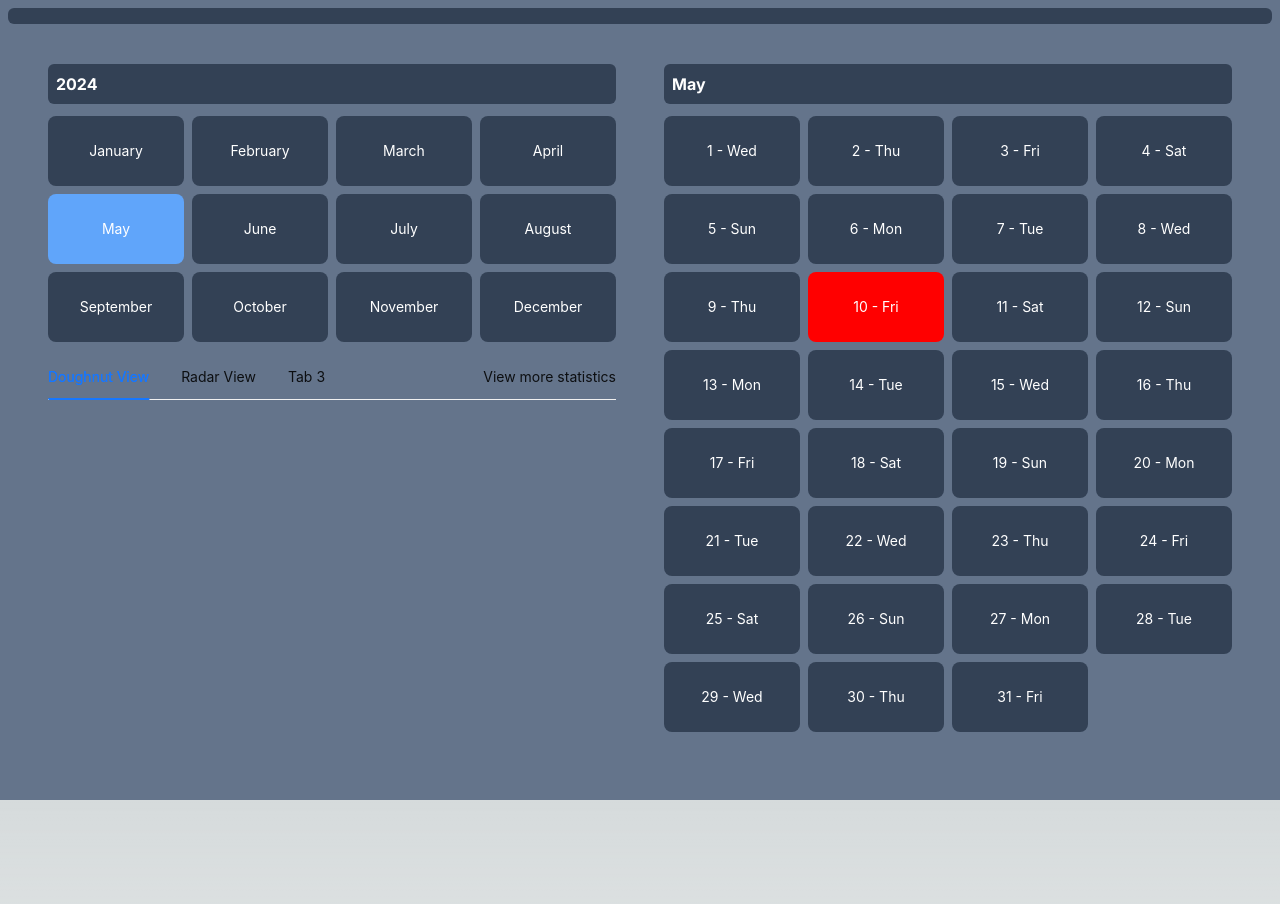
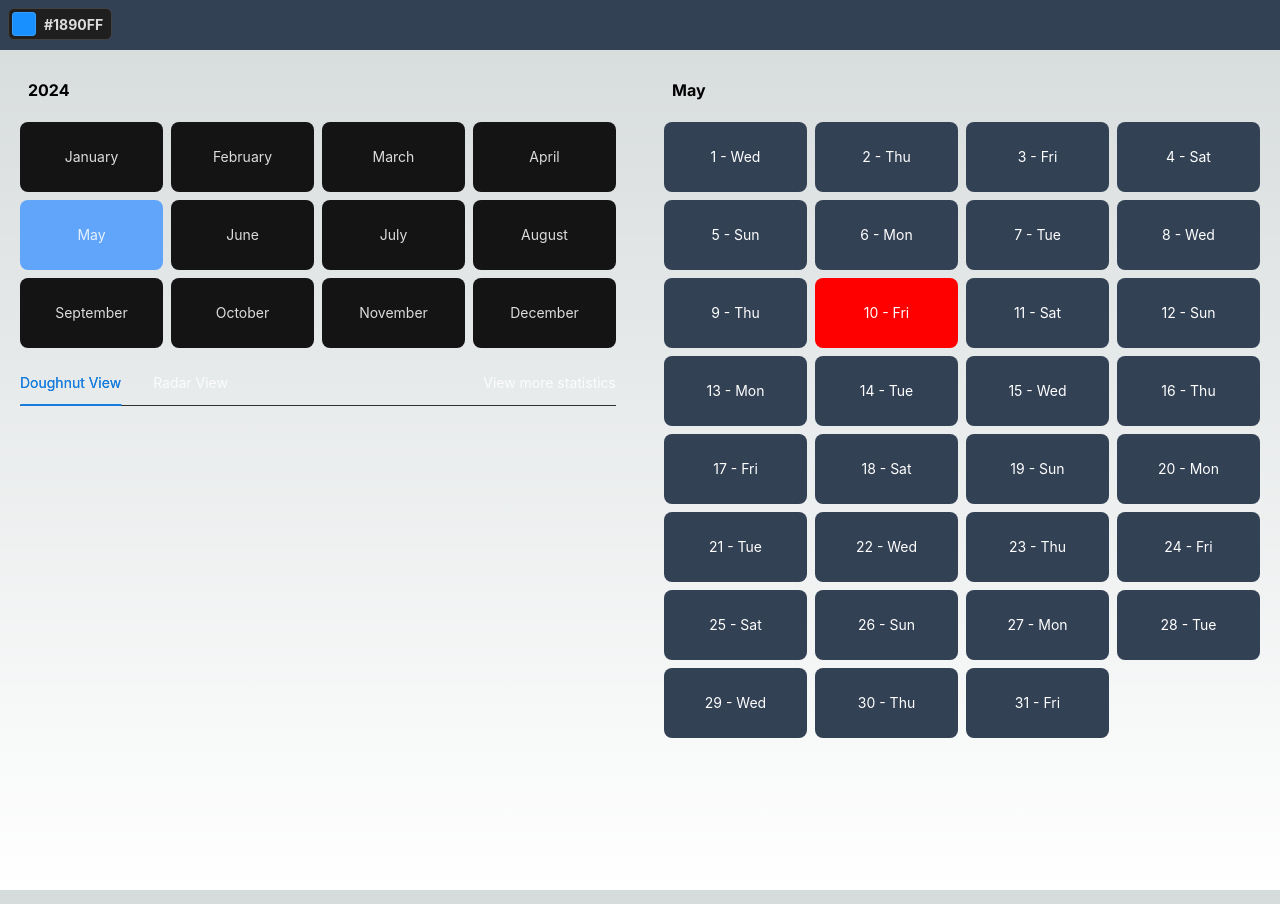
Before and after one commit to giuraionut/yip, a Next.js app: page / in a window 1280 px wide. Built offline with nearby package versions, Linux system fonts and the light colour scheme; no server answers; the database is empty.

Commit message:
added antd color picker for themeing

```diff
--- a/src/app/components/monthSelector.tsx
+++ b/src/app/components/monthSelector.tsx
@@ -22,9 +22,9 @@ const months: IMonth[] = [
   { title: 'December', icon: <HeartOutlined />, color: 'green', index: 11 },
 ];
 
-export const currentMonthName = (index:number) =>{
+export const currentMonthName = (index: number) => {
   return months[index].title;
-}
+};
 const MonthSelector: React.FC<{
   selectedMonth: number;
   setSelectedMonth: (month: number) => void;
@@ -36,8 +36,8 @@ const MonthSelector: React.FC<{
         <Card
           key={month.title}
           className={`${
-            selectedMonth === month.index ? 'bg-blue-400 ' : 'bg-slate-700'
-          } text-white text-center border-none hover:cursor-pointer hover:brightness-125`}
+            selectedMonth === month.index ? 'bg-blue-400 ' : ''
+          }text-center border-none hover:cursor-pointer`}
           onClick={() => setSelectedMonth(month.index)}
         >
           {month.title}
--- a/src/app/components/moodModal.tsx
+++ b/src/app/components/moodModal.tsx
@@ -251,7 +251,7 @@ const MoodModal: React.FC<{
         // Prevent default close behavior
       }}
       onClick={() => handleCreateDayMood(mood)}
-      className='hover:cursor-pointer font-bold hover:brightness-125'
+      className='hover:cursor-pointer hover:brightness-125'
     >
       {mood.name}
     </Tag>
--- a/src/app/components/navBar.tsx
+++ b/src/app/components/navBar.tsx
@@ -1,9 +1,12 @@
 import { Button } from 'antd';
 import React from 'react';
 import { SmileFilled } from '@ant-design/icons';
+import ThemeColorPicker from '../themeColorPicker';
 const NavBar: React.FC<{}> = ({}) => {
   return (
-    <div className='text-white font-bold bg-slate-700 p-2 rounded-md'></div>
+    <div className='text-white font-bold bg-slate-700 p-2'>
+      <ThemeColorPicker/>
+    </div>
   );
 };
 
--- a/src/app/globals.css
+++ b/src/app/globals.css
@@ -16,7 +16,10 @@
   }
 }
 
+html,
 body {
+  padding: 0;
+  margin: 0;
   color: rgb(var(--foreground-rgb));
   background: linear-gradient(
       to bottom,
@@ -25,7 +28,9 @@ body {
     )
     rgb(var(--background-start-rgb));
 }
-
+* {
+  box-sizing: border-box;
+}
 @layer utilities {
   .text-balance {
     text-wrap: balance;
--- a/src/app/layout.tsx
+++ b/src/app/layout.tsx
@@ -1,22 +1,24 @@
 import type { Metadata } from 'next';
 import { Inter } from 'next/font/google';
 import './globals.css';
+import ThemeWrapper from './themeWrapper';
 
 const inter = Inter({ subsets: ['latin'] });
 
 export const metadata: Metadata = {
-  title: 'Create Next App',
-  description: 'Generated by create next app',
+  title: 'Year in pixels',
+  description: 'Year in pixels app',
 };
-
 export default function RootLayout({
   children,
 }: Readonly<{
   children: React.ReactNode;
 }>) {
   return (
-    <html lang='en'>
-      <body className={inter.className}>{children}</body>
-    </html>
+    <ThemeWrapper>
+       <html lang='en'>
+        <body className={inter.className}>{children}</body>
+      </html>
+    </ThemeWrapper>
   );
 }
--- a/src/app/page.tsx
+++ b/src/app/page.tsx
@@ -52,11 +52,6 @@ const Home: React.FC = () => {
       label: 'Radar View',
       children: <RadarChart days={days} />,
     },
-    {
-      key: '3',
-      label: 'Tab 3',
-      children: 'Content of Tab Pane 3',
-    },
   ];
 
   useEffect(() => {
@@ -88,7 +83,7 @@ const Home: React.FC = () => {
   }, [selectedMonth, currentYear]);
 
   return daysLoading ? (
-    <div className='bg-slate-500 h-screen'>
+    <div>
       <div className='grid h-screen place-items-center'>
         <Spin />
       </div>
@@ -110,13 +105,11 @@ const Home: React.FC = () => {
         moodsLoading={moodsLoading}
       />
 
-      <div className='bg-slate-500 h-screen p-2'>
+      <div>
         <NavBar />
-        <div className='grid grid-cols-2 gap-2 p-5'>
+        <div className='grid grid-cols-2 gap-2'>
           <div className='flex flex-col gap-3 p-5'>
-            <div className='text-white font-bold bg-slate-700 p-2 rounded-md'>
-              {currentYear}
-            </div>
+            <div className='font-bold p-2 rounded-md'>{currentYear}</div>
             <MonthSelector
               selectedMonth={selectedMonth}
               setSelectedMonth={setSelectedMonth}
@@ -133,7 +126,7 @@ const Home: React.FC = () => {
           </div>
 
           <div className='flex flex-col gap-3 p-5'>
-            <div className='text-white font-bold bg-slate-700 p-2 rounded-md'>
+            <div className='font-bold p-2 rounded-md'>
               {currentMonthName(selectedMonth)}
             </div>
             <DayCards
--- /dev/null
+++ b/src/app/provider.tsx
@@ -0,0 +1,22 @@
+'use client';
+import { ConfigProvider, theme } from 'antd';
+import React from 'react';
+import { useTheme } from './themeContext';
+
+const Provider: React.FC<{ children: React.ReactNode }> = ({ children }) => {
+  const { primary } = useTheme();
+
+  return (
+    <ConfigProvider
+      theme={{
+        algorithm: [theme.darkAlgorithm],
+        token: {
+          colorPrimary: primary,
+        },
+      }}
+    >
+      {children}
+    </ConfigProvider>
+  );
+};
+export default Provider;
--- /dev/null
+++ b/src/app/themeColorPicker.tsx
@@ -0,0 +1,17 @@
+import { ColorPicker } from 'antd';
+import React from 'react';
+import { useTheme } from './themeContext';
+
+const ThemeColorPicker: React.FC = () => {
+  const { primary, setPrimary } = useTheme();
+
+  return (
+    <ColorPicker
+      showText
+      value={primary}
+      onChangeComplete={(color) => setPrimary(color.toHexString())}
+    />
+  );
+};
+
+export default ThemeColorPicker;
--- /dev/null
+++ b/src/app/themeContext.tsx
@@ -0,0 +1,27 @@
+'use client'
+import React, { createContext, useContext, useState, ReactNode } from 'react';
+
+interface ThemeContextProps {
+  primary: string;
+  setPrimary: React.Dispatch<React.SetStateAction<string>>;
+}
+
+const ThemeContext = createContext<ThemeContextProps | undefined>(undefined);
+
+export const ThemeProvider: React.FC<{ children: ReactNode }> = ({ children }) => {
+  const [primary, setPrimary] = useState<string>('#1890ff'); // Default color
+
+  return (
+    <ThemeContext.Provider value={{ primary, setPrimary }}>
+      {children}
+    </ThemeContext.Provider>
+  );
+};
+
+export const useTheme = () => {
+  const context = useContext(ThemeContext);
+  if (!context) {
+    throw new Error('useTheme must be used within a ThemeProvider');
+  }
+  return context;
+};
--- /dev/null
+++ b/src/app/themeWrapper.tsx
@@ -0,0 +1,15 @@
+import React from 'react';
+import Provider from './provider';
+import { ThemeProvider } from './themeContext';
+
+const ThemeWrapper: React.FC<{ children: React.ReactNode }> = ({
+  children,
+}) => {
+  return (
+    <ThemeProvider>
+      <Provider>{children}</Provider>
+    </ThemeProvider>
+  );
+};
+
+export default ThemeWrapper;
```
